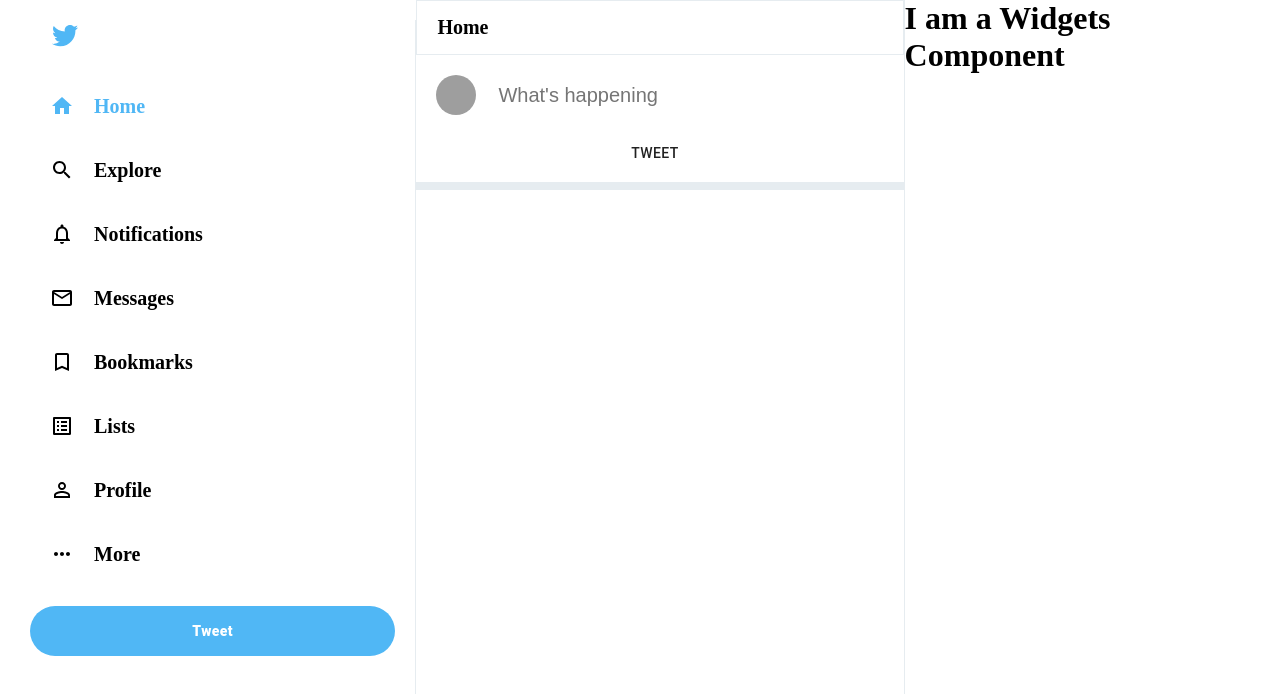
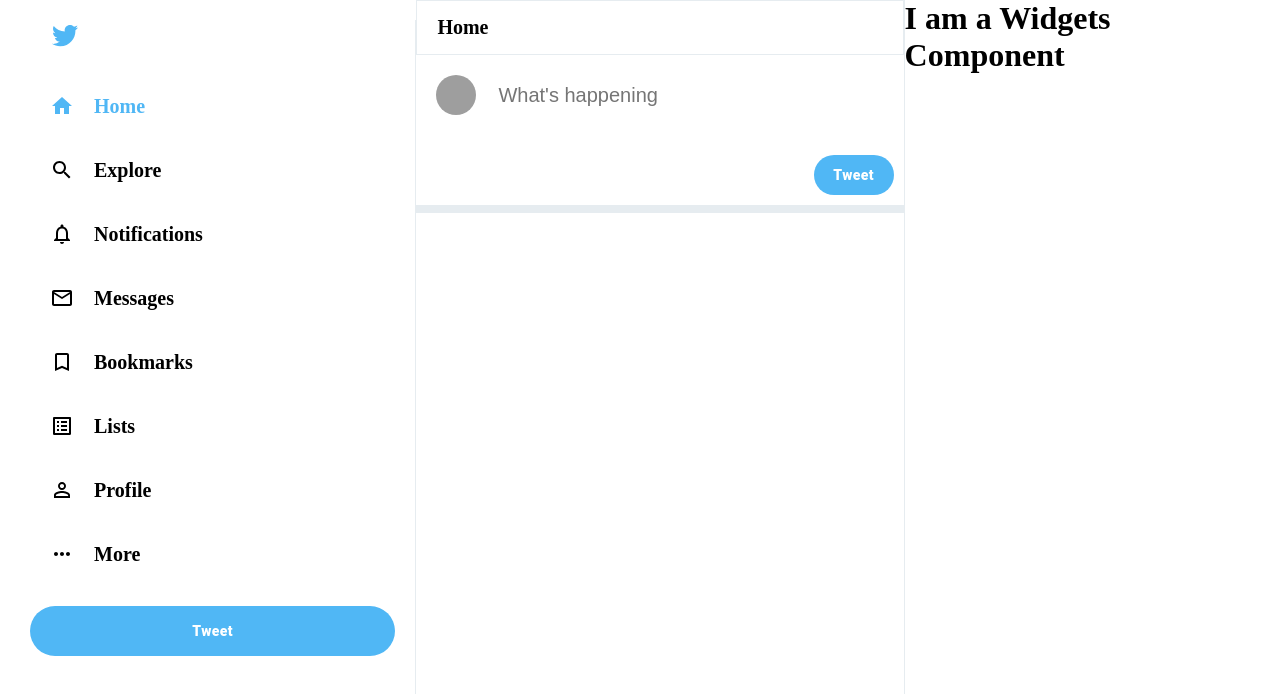
Before and after one commit to vermad843/twitter-clone-main, a React (Create React App) app: page / in a window 1280 px wide. Shown: the top 694 px of the page. Built offline with nearby package versions, Linux system fonts and the light colour scheme; grey boxes are pictures that could not be loaded.

Commit message:
button css

```diff
--- a/src/TweetBox.css
+++ b/src/TweetBox.css
@@ -22,3 +22,17 @@
     font-size : 20px;
     border : none;
 }
+
+
+.tweetBox__tweetButton {
+    background-color: var(--twitter-color) !important;
+    border : none !important;
+    color : white !important;
+    font-weight : 900 !important;
+    text-transform: inherit !important;
+    border-radius : 30px !important;
+    width : 80px;
+    height : 40px !important;
+    margin-top : 20px !important;
+    margin-left : auto !important;
+}
--- a/src/TweetBox.js
+++ b/src/TweetBox.js
@@ -15,7 +15,10 @@
                        type = "text"
                      />
                 </div>
-                <Button>Tweet</Button>
+                <Button
+                  className = "tweetBox__tweetButton"
+                  >Tweet
+                </Button>
             </form>
         </div>
     );
```
